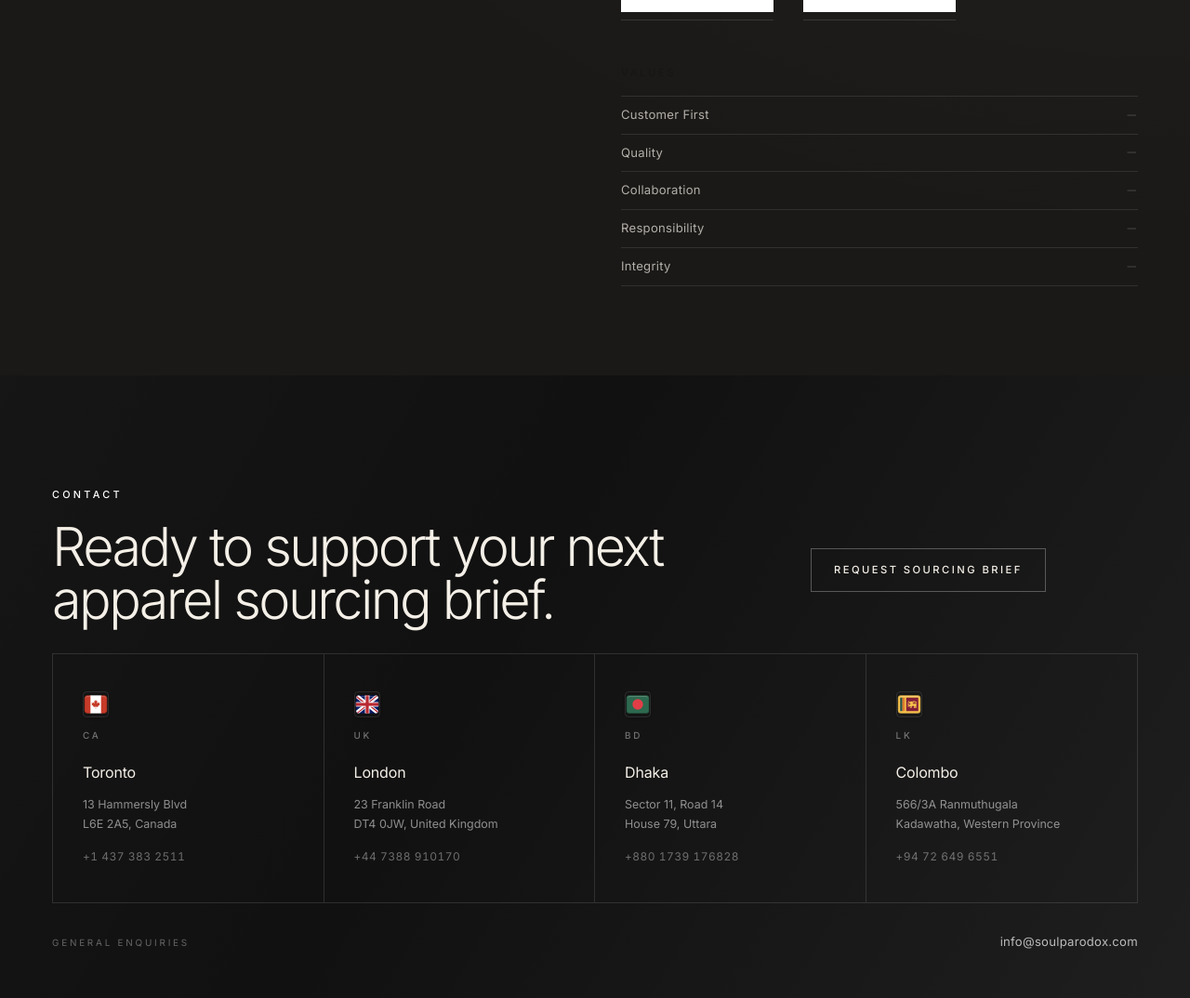
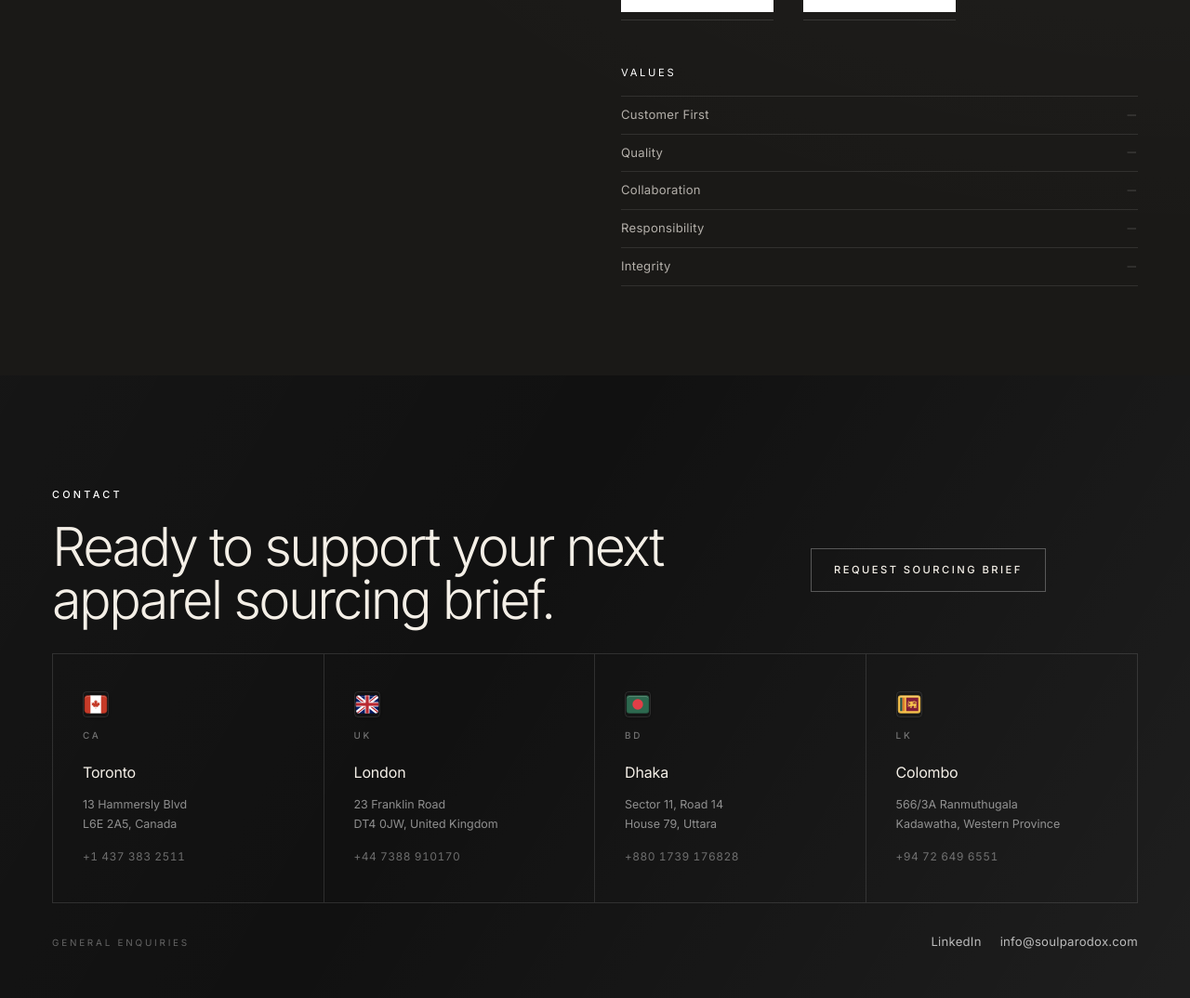
Before and after one commit to DevPahanLankage/soulparodox, a Next.js app: page / in a window 1280 px wide. Shown: the part 7271-8345 px from the top of the page at 93% size. Built offline with nearby package versions, Linux system fonts and the light colour scheme.

Commit message:
LinkedIn

```diff
--- a/src/app/page.tsx
+++ b/src/app/page.tsx
@@ -665,7 +665,7 @@ export default function Home() {
               </div>
 
               <div className="mt-12">
-                <p className="label-mono text-white/35">Values</p>
+                <p className="label-mono !text-white">Values</p>
                 <div className="mt-4 hidden lg:block">
                   {values.map((value) => (
                     <div key={value} className="flex items-center justify-between border-t border-white/10 py-2.5 last:border-b">
@@ -802,10 +802,19 @@ export default function Home() {
   })}
 </div>
 
-          <div className="flex items-center justify-between pt-8" data-reveal data-reveal-delay="160">
+          <div className="flex flex-wrap items-center justify-between gap-4 pt-8" data-reveal data-reveal-delay="160">
             <span className="text-[0.62rem] uppercase tracking-[0.28em] text-white/35">
               General enquiries
             </span>
+            <div className="flex flex-wrap items-center justify-end gap-x-5 gap-y-3">
+              <a
+                href="https://www.linkedin.com/company/soulparodox/"
+                target="_blank"
+                rel="noopener noreferrer"
+                className="text-[0.82rem] tracking-[0.02em] text-white/70 transition-colors hover:text-white focus-visible:outline-none focus-visible:ring-1 focus-visible:ring-white/70"
+              >
+                LinkedIn
+              </a>
               <a
                 href="mailto:info@soulparodox.com"
                 className="text-[0.82rem] tracking-[0.02em] text-white/70 transition-colors hover:text-white focus-visible:outline-none focus-visible:ring-1 focus-visible:ring-white/70"
@@ -813,6 +822,7 @@ export default function Home() {
                 info@soulparodox.com
               </a>
             </div>
+          </div>
 
 
         </footer>
```
Lines whose indentation alone changed are shown as unchanged.
